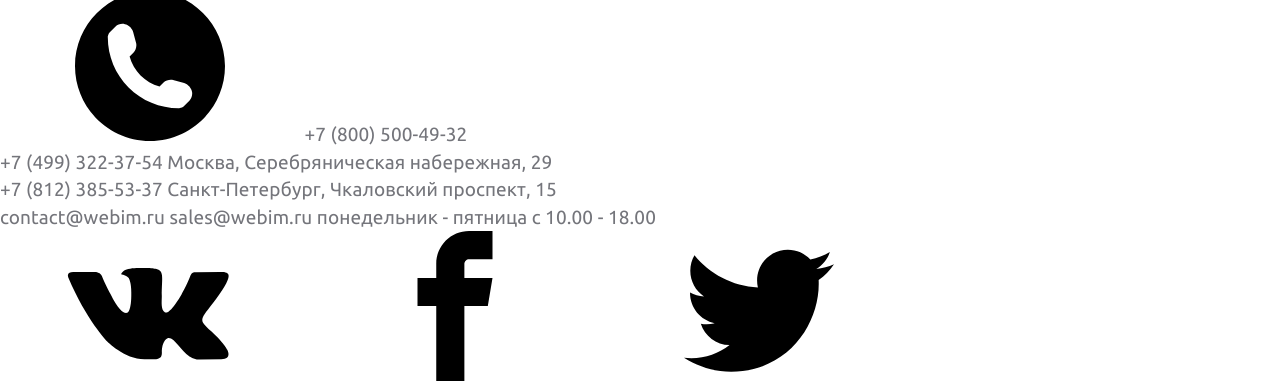
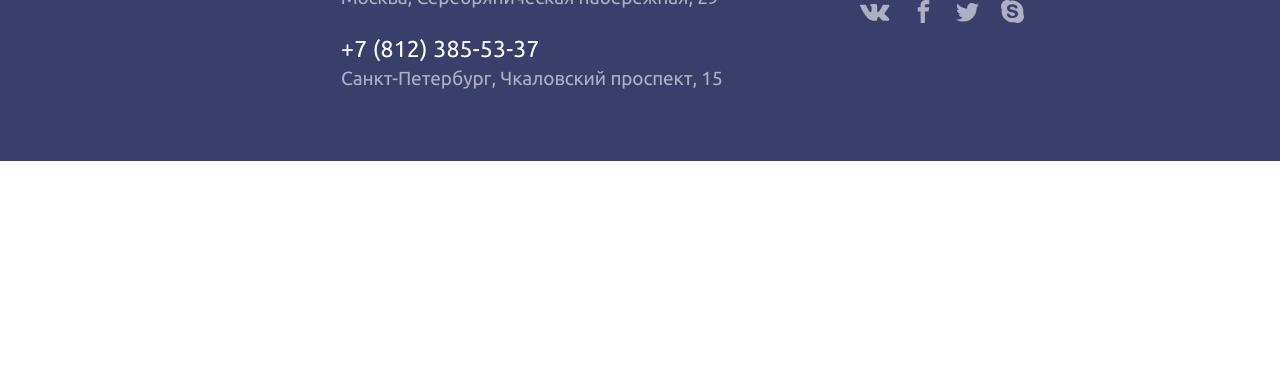
Before and after one commit to WellCause/webim, a website: page index.html in a window 1280 px wide. Shown: the part 5219-5608 px from the top of the page. After the commit the page ends 5380 px from the top, so only its background shows below. Drawn offline with Linux system fonts and the light colour scheme.

Commit message:
Footer completed

```diff
--- a/index.html
+++ b/index.html
@@ -218,7 +218,7 @@
                 </li>
                 <li class="communication__item">
                     <svg class="communication__icon">
-                        <use xlink:href='resources/img/sprite.svg#yad'></u  se>
+                        <use xlink:href='resources/img/sprite.svg#yad'></use>
                     </svg>
                     <a href="#" class="communication__link">Яндекс.Диалоги</a>
                 </li>
@@ -265,7 +265,7 @@
         <div class="footer__e-contacts">
             <span class="footer__text footer__text--email">contact@webim.ru</span>
             <span class="footer__text footer__text--email">sales@webim.ru</span>
-            <span class="footer__text footer__text--tiny footer__text--transparent">понедельник - пятница с 10.00 -
+            <span class="footer__text footer__text--small footer__text--transparent">понедельник - пятница с 10.00 -
                 18.00</span>
             <div class="footer__socials">
                 <svg class="footer__social">
@@ -278,7 +278,7 @@
                     <use xlink:href='resources/img/sprite.svg#twitter'></use>
                 </svg>
                 <svg class="footer__social">
-                    <use xlink:href='resources/img/sprite.svg#logo_footer'></use>
+                    <use xlink:href='resources/img/sprite.svg#skype'></use>
                 </svg>
             </div>
         </div>
--- a/resources/sass/abstracts/_variables.scss
+++ b/resources/sass/abstracts/_variables.scss
@@ -8,9 +8,11 @@ $color-white: #fff;
 $color-darkblue: #393e6b;
 $color-darkblue-1: #3b4269;
 $color-lightblue: #e1e2e9;
+$color-lightblue-1: #adb0c2;
 
 $color-emerald: #0da088;
 $color-indigo: #2cd3b8;
+$color-cyan: #68cdbc;
 
 // FONTS
 $font-primary: 'Ubuntu', sans-serif;
--- a/resources/sass/layout/_communication.scss
+++ b/resources/sass/layout/_communication.scss
@@ -1,5 +1,5 @@
 .communication {
-    padding: 7rem 0;
+    padding: 7rem 0 8.8rem 0;
 
     &__text {
         letter-spacing: .4px;
--- /dev/null
+++ b/resources/sass/layout/_footer.scss
@@ -0,0 +1,114 @@
+.footer {
+    background-color: $color-darkblue;
+    display: grid;
+    grid-template-columns: $grid-main;
+    padding: 6.3rem 0 7rem;
+    color: $color-white;
+
+    & > * {
+        display: flex;
+        flex-direction: column;
+    }
+
+    &__logo {
+        grid-column: main-start / span 1;
+    }
+
+    &__img {
+        max-width: 17rem;
+        margin-bottom: 2.4rem;
+    }
+
+    &__text {
+        font-size: 1.6rem;
+        line-height: 1.25;
+        letter-spacing: .2px;
+
+        &--transparent {
+            color: rgba($color-white, .6)
+        }
+
+        &--big {
+            font-size: 3rem;
+            letter-spacing: -.7px;
+        }
+
+        &--medium {
+            display: inline-block;
+            font-size: 2.3rem;
+            margin-bottom: .4rem;
+        }
+
+        &--small {
+            font-size: 1.9rem;
+            letter-spacing: -.1px;
+        }
+
+        &--email {
+            display: inline-block;
+            font-size: 1.85rem;
+
+            &:first-child {
+                margin-bottom: .5rem;
+            }
+
+            &:nth-child(2) {
+                margin-bottom: 1.1rem;
+            }
+        }
+    }
+
+    &__contacts {
+        grid-column: center-start / span 2;
+        margin-left: 9.3rem;
+
+        & > :last-child {
+            margin-top: 2.5rem;
+        }
+    }
+
+    &__main-phone {
+        display: flex;
+        align-items: center;
+        margin-top: .2rem;
+        margin-bottom: 1.8rem;
+    }
+
+    &__icon {
+        fill: $color-cyan;
+        max-width: 3.3rem;
+        max-height: 3.3rem;
+        margin-right: 1.4rem;
+    }
+
+    &__sub-phone {
+        display: flex;
+        flex-direction: column;
+    }
+
+    &__e-contacts {
+        grid-column: col-start 3 / main-end;
+        justify-self: end;
+        margin-right: 4rem;
+    }
+
+    &__socials {
+        margin-top: 1.1rem;
+    }
+
+    &__social {
+        fill: $color-lightblue-1;
+        max-width: 2.3rem;
+        max-height: 2.3rem;
+
+        &:first-child {
+            transform: translateY(.3rem);
+            max-width: 3rem;
+            max-height: 3rem;
+        }
+
+        &:not(:last-child) {
+            margin-right: 1.7rem;
+        }
+    }
+}
--- a/resources/sass/main.scss
+++ b/resources/sass/main.scss
@@ -14,3 +14,4 @@
 @import 'layout/setup-dashboard';
 @import 'layout/setup-steps';
 @import 'layout/communication';
+@import 'layout/footer';
```
Also changed, not shown: resources/css/style.css.
